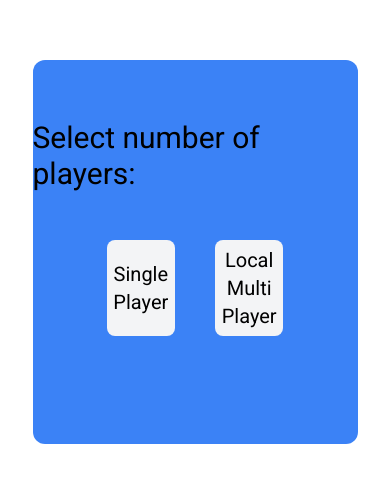
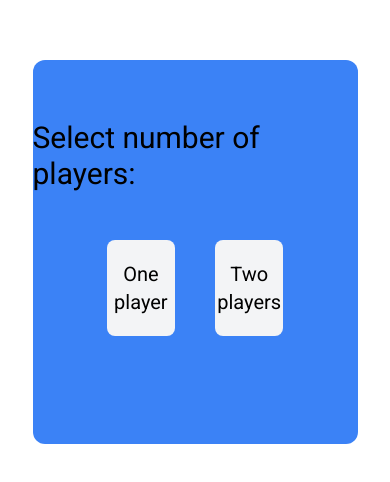
Before and after one commit to benjaminkitson/bk-home, a Next.js app: page /tic-tac-toe in a window 390 px wide. Shown: the part 170-652 px from the top of the page. Built offline with nearby package versions, Linux system fonts and the light colour scheme.

Commit message:
mobile nonsense

```diff
--- a/src/app/snek/components/DirectionButton/index.tsx
+++ b/src/app/snek/components/DirectionButton/index.tsx
@@ -5,7 +5,6 @@ import {
   BsChevronUp,
 } from "react-icons/bs";
 import { Direction } from "../../page";
-import { twMerge } from "@/utils/twMerge";
 import { twMerge } from "tailwind-merge";
 
 interface DirectionButtonProps {
--- a/src/app/tic-tac-toe/components/Board/index.tsx
+++ b/src/app/tic-tac-toe/components/Board/index.tsx
@@ -8,7 +8,7 @@ function Board() {
 
   return (
     <>
-      <div className="grid w-auto grid-rows-3 gap-4">
+      <div className="grid grid-rows-3 gap-2 md:gap-4">
         {board.map((row, i) => (
           <Row row={i} squares={row} key={i} />
         ))}
--- a/src/app/tic-tac-toe/components/Button/index.tsx
+++ b/src/app/tic-tac-toe/components/Button/index.tsx
@@ -1,3 +1,5 @@
+import { twMerge } from "tailwind-merge";
+
 type ButtonSize = "sm" | "md" | "lg";
 type ButtonColor = "blue" | "gray";
 
@@ -32,7 +34,7 @@ export const Button = ({
     buttonSize ? buttonSizeMap[buttonSize] : "",
   ];
 
-  const classes = `rounded-lg m-5 ${color} ${size} ${className || ""}`.trim();
+  const classes = twMerge(`rounded-lg m-5 ${color} ${size}`, className);
 
   return (
     <button onClick={onClick} className={classes}>
--- a/src/app/tic-tac-toe/components/Content/index.tsx
+++ b/src/app/tic-tac-toe/components/Content/index.tsx
@@ -18,7 +18,7 @@ export type BoardType = [RowType, RowType, RowType];
 export const Content = () => {
   return (
     <AppContextProvider>
-      <div className="relative flex h-full w-full flex-col items-center justify-center">
+      <div className="relative flex h-screen w-screen flex-col items-center justify-center">
         <Header />
         <div className="flex w-full grow flex-col items-center justify-start">
           <Board />
--- a/src/app/tic-tac-toe/components/Header/index.tsx
+++ b/src/app/tic-tac-toe/components/Header/index.tsx
@@ -5,13 +5,13 @@ function Header() {
   const { statusText } = useContext(AppContext);
 
   return (
-    <div className="relative flex h-48 w-full flex-col items-center justify-center">
-      <h1 className="mb-5 text-5xl">Tic-Tac-Toe!</h1>
+    <div className="relative flex h-32 w-full flex-col items-center justify-center">
+      <h1 className="mb-5 text-4xl">Tic-Tac-Toe!</h1>
       <div className="flex flex-col items-center justify-center">
         {
           // TODO: change this statusText thing
         }
-        <h1 className="text-3xl">{statusText()}</h1>
+        <h1 className="text-2xl">{statusText()}</h1>
       </div>
     </div>
   );
--- a/src/app/tic-tac-toe/components/Modal/index.tsx
+++ b/src/app/tic-tac-toe/components/Modal/index.tsx
@@ -6,8 +6,7 @@ import { Button } from "../Button";
 const SelectPlayersButton = ({ gameMode }: { gameMode: GameMode }) => {
   const { setGameMode } = useContext(AppContext);
   // TODO: won't work for online multiplayer
-  const text =
-    gameMode === "SINGLE_PLAYER" ? "Single Player" : "Local Multi Player";
+  const text = gameMode === "SINGLE_PLAYER" ? "One player" : "Two players";
 
   return (
     <Button
@@ -29,7 +28,7 @@ function Modal() {
     <div
       className={`${
         gameMode ? "hidden" : "flex"
-      } absolute left-0 top-0 z-50 h-screen w-screen items-center justify-center bg-white`}
+      } min-w-screen absolute left-0 top-0 z-50 h-screen w-screen items-center justify-center bg-white`}
     >
       <div className="flex h-96 w-5/6 flex-col items-center justify-center rounded-xl bg-blue-500 md:w-1/2 lg:w-1/3">
         <h1 className="text-3xl">Select number of players:</h1>
--- a/src/app/tic-tac-toe/components/Row/index.tsx
+++ b/src/app/tic-tac-toe/components/Row/index.tsx
@@ -9,7 +9,7 @@ type RowProps = {
 
 function Row({ row, squares }: RowProps) {
   return (
-    <div className="inline-grid w-fit grid-cols-3 gap-4">
+    <div className="inline-grid w-fit grid-cols-3 gap-2 md:gap-4">
       {squares.map((square, i) => (
         <Square col={i} content={square} row={row} key={row + i} />
       ))}
--- a/src/app/tic-tac-toe/components/Square/index.tsx
+++ b/src/app/tic-tac-toe/components/Square/index.tsx
@@ -31,9 +31,9 @@ function Square({ content, row, col }: SquareProps) {
 
   return (
     <div
-      className={`flex items-center justify-center text-8xl md:text-9xl ${
+      className={`flex items-center justify-center text-6xl md:text-9xl ${
         gameOver || content ? "" : "hover:cursor-pointer hover:bg-blue-300"
-      } square h-32 w-32  rounded-xl border border-gray-400 bg-blue-100 md:h-48 md:w-48`}
+      } square h-20 w-20  rounded-xl border border-gray-400 bg-blue-100 md:h-48 md:w-48`}
       onClick={() => markSquare(row, col)}
       data-testid={`${row}-${col}`}
       // gameOver={gameOver}
--- a/src/components/Atoms/ScrollLink.tsx
+++ b/src/components/Atoms/ScrollLink.tsx
@@ -1,4 +1,4 @@
-import { twMerge } from "@/utils/twMerge";
+import { twMerge } from "tailwind-merge";
 import { MutableRefObject } from "react";
 
 export type ScrollRef = MutableRefObject<null | HTMLDivElement>;
--- a/src/components/Atoms/Typography.tsx
+++ b/src/components/Atoms/Typography.tsx
@@ -1,4 +1,4 @@
-import { twMerge } from "@/utils/twMerge";
+import { twMerge } from "tailwind-merge";
 
 interface TypographyProps {
   children: React.ReactNode;
--- a/src/components/Molecules/Card/index.tsx
+++ b/src/components/Molecules/Card/index.tsx
@@ -1,4 +1,4 @@
-import { twMerge } from "@/utils/twMerge";
+import { twMerge } from "tailwind-merge";
 
 export interface CardProps {
   children: React.ReactNode;
--- a/src/components/Molecules/Modal/index.tsx
+++ b/src/components/Molecules/Modal/index.tsx
@@ -16,7 +16,7 @@ export const Modal: React.FC<ModalProps> = ({ children, className }) => {
       <Card
         className={twMerge(
           "flex h-56 w-3/4 items-center justify-center opacity-100 md:w-1/2",
-          className
+          className,
         )}
       >
         {children}
```
